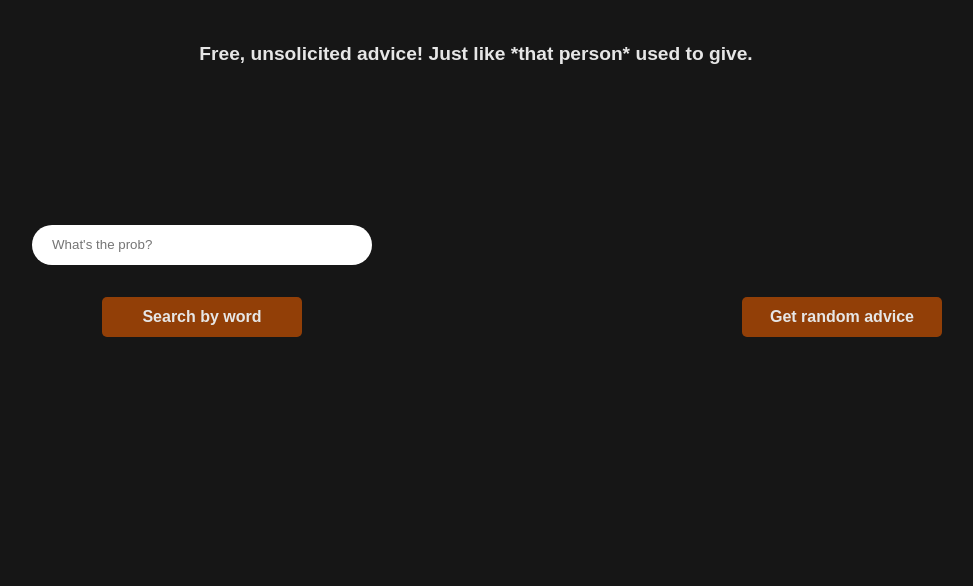
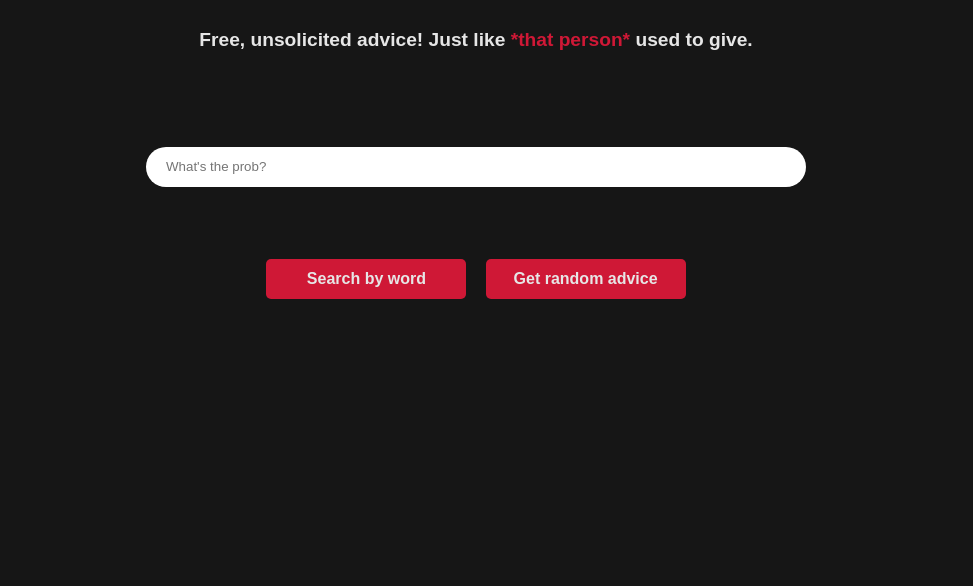
Before and after one commit to eshabaweja/umbrella-advisor, a plain HTML site: page index.html in a window 1280 px wide. Shown: the part 214-800 px from the top of the page, without its empty margins (164-1137 px from the left). Drawn offline with Linux system fonts and the light colour scheme.

Commit message:
feat: better style

```diff
--- a/app.js
+++ b/app.js
@@ -21,7 +21,7 @@ searchBtn.addEventListener(`click`, function () {
                 /* document.querySelector(`#advice`).innerText = element.advice; */
 
                 let newcontent = document.createElement(`div`);
-                newcontent.innerText = element.advice;
+                newcontent.innerHTML = `<div class="quote">${element.advice}</div>`;
                 /* newcontent.classList.add(`quote`); */
 
                 while (newcontent.firstChild) {
@@ -34,7 +34,7 @@ searchBtn.addEventListener(`click`, function () {
 
         .catch((err)=>{
             const adv = document.getElementById(`advice`);
-            adv.innerHTML = "Sorry, love! Looks like we're out of stock on those.";
+            adv.innerHTML = `<div class="quote">"Sorry, love! Looks like we're out of stock on those."</div>`;  //template string
         });
 });
 
@@ -45,6 +45,6 @@ randomBtn.addEventListener(`click`, function () {
     fetch(url)
         .then(response => response.json()) //converting to JSON
         .then(data => {
-            document.querySelector(`#advice`).innerText = (data.slip.advice);
+            document.querySelector(`#advice`).innerHTML = `<div class="quote">${data.slip.advice}</div>`;
         })
 });
--- a/index.html
+++ b/index.html
@@ -7,21 +7,23 @@
 	<meta name="viewport" content="width=device-width, initial-scale=1.0">
 	<link rel="stylesheet" href="./style.css">
 	</link>
-	<title>Umbrella Advisor</title>
+	<title>UmbrellaAdvisor</title>
 
 </head>
 
 <body>
 
-	<h1>Umbrella Advisor</h1>
-	<h5>Free, unsolicited advice! Just like *that person* used to give.</h5>
-	<div class="options">
-		<button id="random-button">Get random advice</button>
+	<h1>Umbrella<span>Advisor</span></h1>
+	<h5>Free, unsolicited advice! Just like <span>*that person*</span> used to give.</h5>
+	<div class="search-area">
 
-		<div class="search-area">
-			<input type="text" id="search-box" placeholder="What's the prob?">
+		<input type="text" id="search-box" placeholder="What's the prob?">
+
+		<div class="buttons">
 			<button id="search-button">Search by word</button>
+			<button id="random-button">Get random advice</button>
 		</div>
+
 	</div>
 	<div id="advice"></div>
 
--- a/style.css
+++ b/style.css
@@ -15,17 +15,44 @@ h1,h5{
 }
 
 h1{
-    font-size: 3em;
+    font-size: 2.8em;
+}
+
+span{
+    color: #cf1836;
 }
 
 h5{
     font-size: 1.2em;
 }
 
+.search-area{
+    padding-top: 6em;
+    display: flex;
+    flex-direction: column;
+    align-items:center;
+    justify-content: space-around;
+}
+
+#search-box{
+    height: 40px;
+    width: 50vw;
+    border: none;
+    border-radius: 50px;
+    color: black;
+    padding-left: 20px;
+}
+
+.buttons{
+    margin-top: 5vh;
+    display: flex;
+    flex-direction: row;
+    gap: 1.2em;
+}
 
 button{
     color: rgb(230, 230, 230);
-    background-color: #923f07;
+    background-color: #cf1836;
     border: none;
     margin-top: 2em;
     margin-bottom: 2em;
@@ -39,37 +66,22 @@ button{
 
 button:hover{
     cursor:pointer;
-    background-color: #ca5100;
+    background-color: #94061C;
 }
 
-.search-area{
+#advice{
     display: flex;
-    flex-direction: column;
-    width: 30vw;
-    align-items: center;
-    justify-content: center;
-}
-
-.options{
-    padding-top: 10em;
-    display: flex;
-    flex-direction: row-reverse;
-    align-items:flex-end;
+    flex-direction: row;
+    flex-wrap: wrap;
     justify-content: space-around;
 }
 
-#search-box{
-    height: 40px;
-    width: 25vw;
-    border: none;
-    border-radius: 50px;
-    color: black;
-    padding-left: 20px;
+.quote{
+    /* height: 10vh; */
+    min-width: 18vw;
+    max-width: 24vw;
+    margin: 2em;
+    border-radius: 5px;
+    padding: 1em;
+    background-color: #b31630;
 }
-
-.quote{
-    width: 10vw;
-    height: max-content;
-    margin: 2em;
-    background-color: brown;
-}
```
